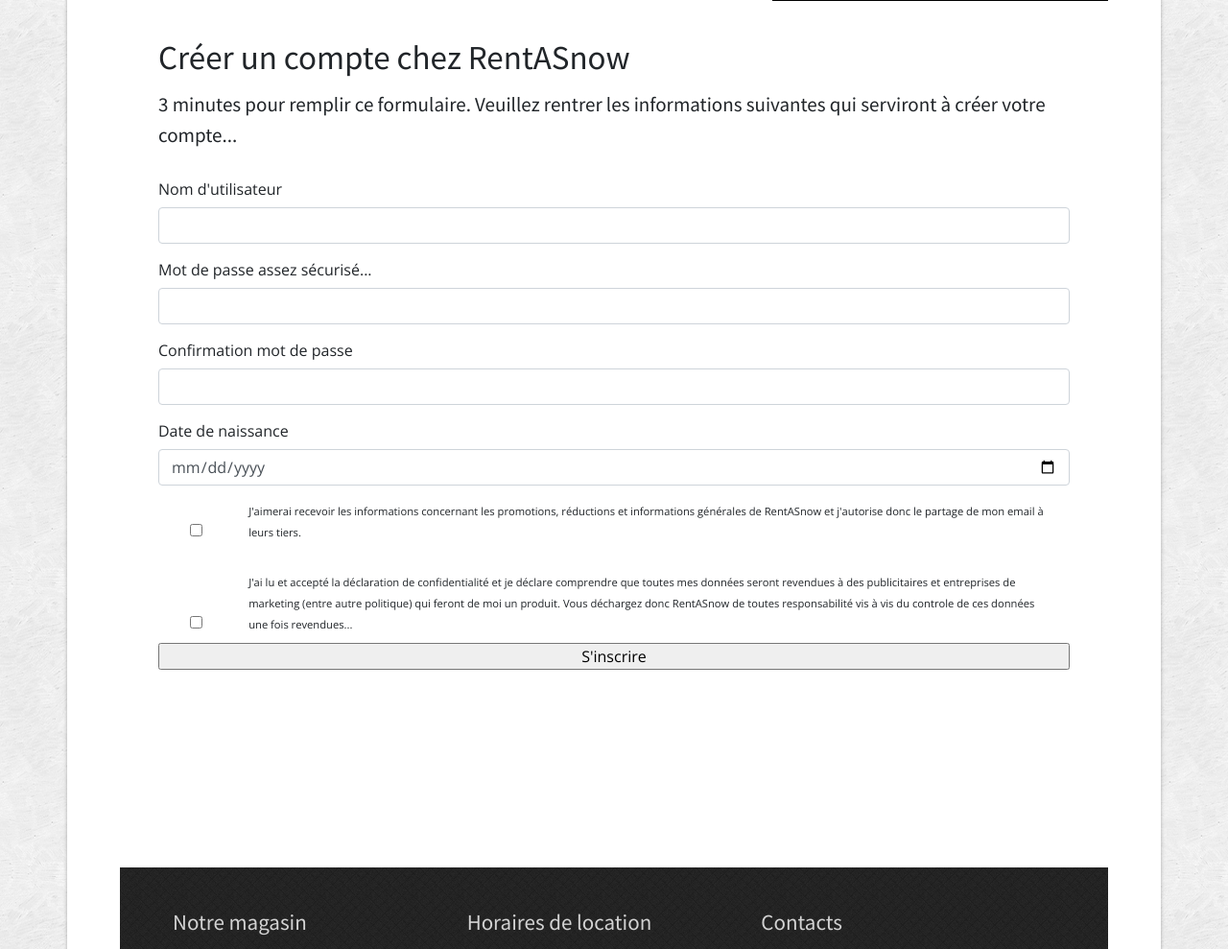
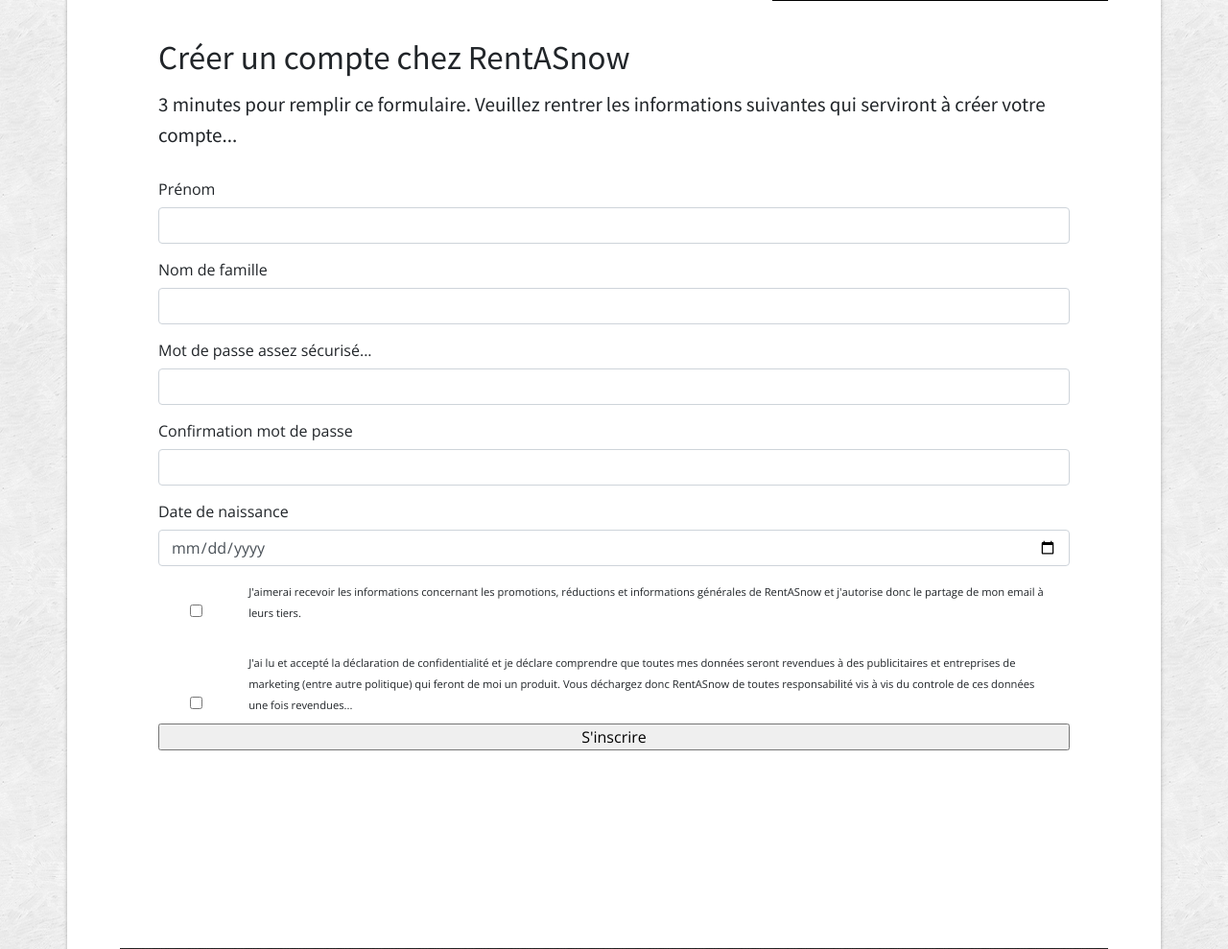
Before and after one commit to samuelroland/ICT-133-RentASnow, a PHP site: page /index.php?action=createaccount in a window 1280 px wide. Shown: the part 516-1505 px from the top of the page at 96% size. Run offline with PHP 8.4, Linux system fonts and the light colour scheme; some libraries are stand-ins or nearby versions.

Commit message:
refactorisation createaccount et create js file for check form

```diff
--- a/index.php
+++ b/index.php
@@ -19,7 +19,7 @@ switch ($action) {
         products();
         break;
     case "trylogin":
-        trylogin($username, $password);
+        trylogin($email, $password);
         break;
     case "disconnect":
         disconnect();
--- a/view/createaccount.php
+++ b/view/createaccount.php
@@ -8,21 +8,45 @@ ob_start();
 
 ?> <br>
 <form action="/?createaccount" method="post" class="form-group">
-    <label for="username">Nom d'utilisateur</label>
-    <input type="text" name="username" class="form-group form-control">
-    <label for="password" >Mot de passe assez sécurisé...</label>
-    <input type="password"  class="form-group form-control">
-    <label for="password" >Confirmation mot de passe</label>
-    <input type="password"  class="form-group form-control">
-    <label for="birthdate">Date de naissance</label>
-    <input type="date" name="birthdate" class="form-group form-control">
-    <input type="checkbox" id="chk1" name="wantnews" class="col-1"><label class="col-11" id="infochkwantnews" for="wantnews">J'aimerai recevoir les informations concernant les promotions, réductions et informations générales de RentASnow et j'autorise donc le partage de mon email à leurs tiers.</label><br>
+    <div>
+        <label for="firstname">Prénom</label>
+        <input type="text" id="firstname" name="firstname" class="form-group form-control" required>
+    </div>
+    <div>
+        <label for="lastname">Nom de famille</label>
+        <input type="text" id="lastname" name="lastname" class="form-group form-control" required>
+    </div>
+    <div>
+        <label for="password">Mot de passe assez sécurisé...</label>
+        <input type="password" name="password" id="password" class="form-group form-control" required>
+    </div>
+    <div>
+        <label for="password2">Confirmation mot de passe</label>
+        <input type="password" name="password2" id="password2" class="form-group form-control" required>
+    </div>
+    <div>
+        <label for="birthdate">Date de naissance</label>
+        <input type="date" name="birthdate" id="birthdate" class="form-group form-control" required>
+    </div>
+    <div>
+        <input type="checkbox" id="chk1" name="wantnews" class="col-1"><label class="col-11" id="infochkwantnews"
+                                                                              for="wantnews">J'aimerai recevoir les
+            informations concernant les promotions, réductions et informations générales de RentASnow et j'autorise donc
+            le partage de mon email à leurs tiers.</label><br>
+    </div>
+    <br>
+    <div>
+        <input type="checkbox" id="chk2" name="haslawsaccepted" class="col-1"><label class="col-11" id="infochkwantnews"
+                                                                                     for="wantnews">J'ai lu et accepté
+            la
+            déclaration de confidentialité et je déclare comprendre que toutes mes données seront revendues à des
+            publicitaires et entreprises de marketing (entre autre politique) qui feront de moi un produit. Vous
+            déchargez
+            donc RentASnow de toutes responsabilité vis à vis du controle de ces données une fois
+            revendues...</label><br>
+    </div>
 
-    <br>
-    <input type="checkbox" id="chk2" name="haslawsaccepted" class="col-1"><label class="col-11" id="infochkwantnews" for="wantnews">J'ai lu et accepté la déclaration de confidentialité et je déclare comprendre que toutes mes données seront revendues à des publicitaires et entreprises de marketing (entre autre politique) qui feront de moi un produit. Vous déchargez donc RentASnow de toutes responsabilité vis à vis du controle de ces données une fois revendues...</label><br>
-
-
-    <input type="submit" value="S'inscrire">
+    <input type="submit" id="btnsubmit" value="S'inscrire">
 </form>
 
 <?php
```
Also changed, not shown: js/script.js (added, +19 -0 lines).
